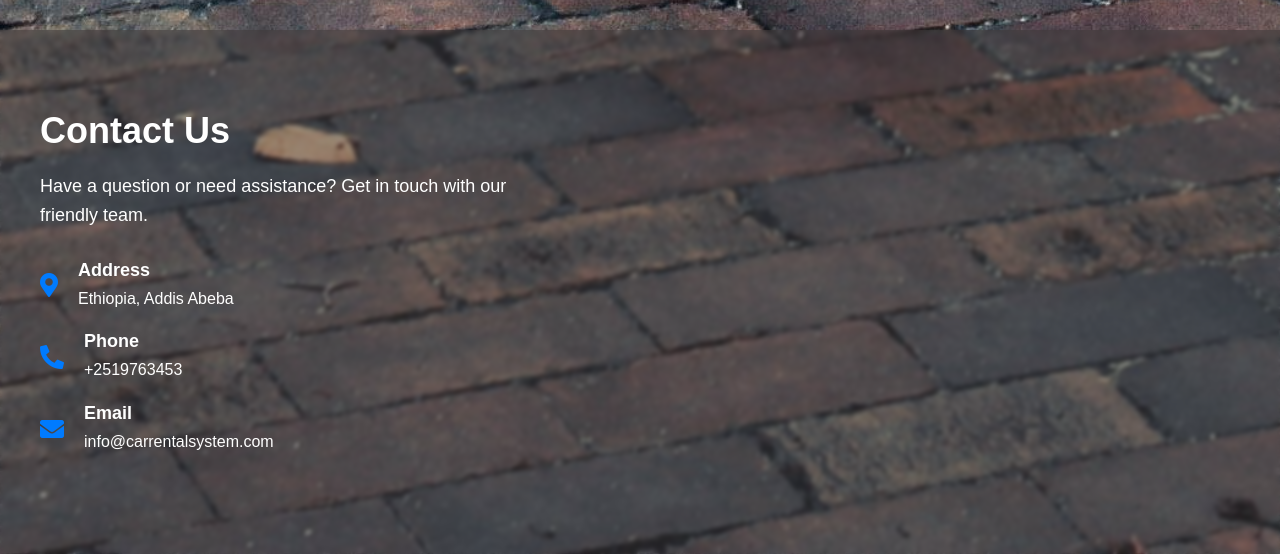
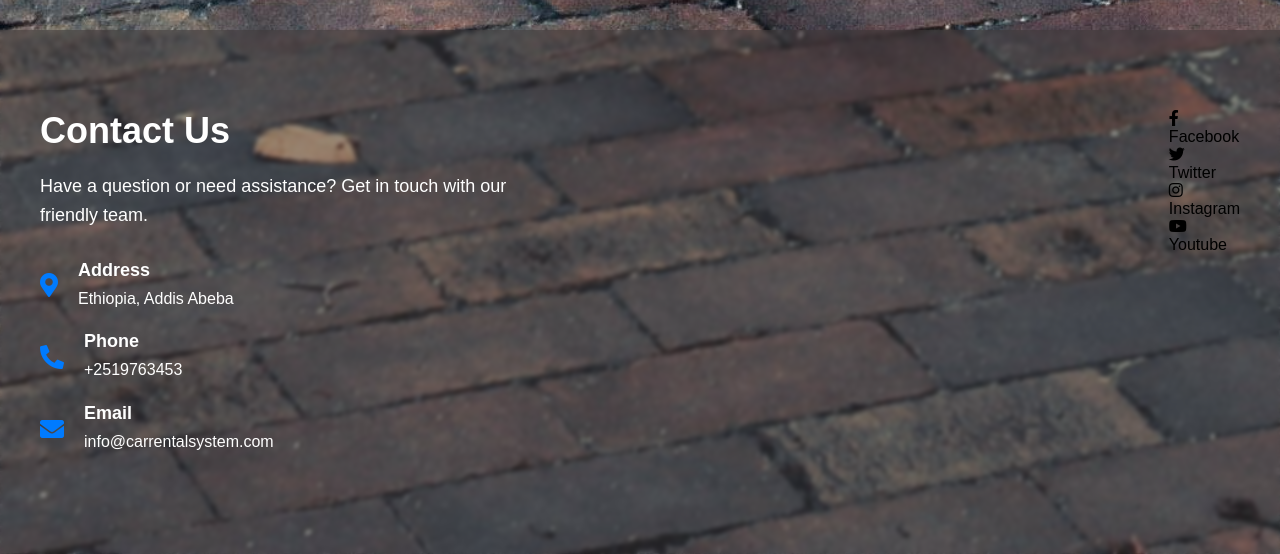
Before and after one commit to hilwa173/CAR_RENTAL_SYSTEM, a PHP site: page /index.html in a window 1280 px wide. Shown: the part 4347-4901 px from the top of the page. Run offline with PHP 8.4, Linux system fonts and the light colour scheme.

Commit message:
first task car rental

```diff
--- a/index.css
+++ b/index.css
@@ -408,7 +408,7 @@
 }
 
 
-/* Contact Section */
+/*  Section */
 .contact {
     padding: 80px 0;
     background-color: rgba(61, 55, 55, 0.5);
@@ -534,7 +534,6 @@
     font-size: 24px;
     transition: background-color 0.3s;
 }
-
 .prev-page:hover {
     background-color: #555;
 }
--- a/index.html
+++ b/index.html
@@ -288,7 +288,29 @@
             </ul>
         </div>
 
+
+<div class="wrapper">
+    <div class="buttonSo">
+<div class="icon"><i class="fab fa-facebook-f"></i></div>
+<span>Facebook</span>
     </div>
+
+    <div class="buttonSo">
+        <div class="icon"><i class="fab fa-twitter"></i></div>
+        <span>Twitter</span>
+    </div>
+
+    <div class="buttonSo">
+        <div class="icon"><i class="fab fa-instagram"></i></div>
+        <span>Instagram</span>
+    </div>
+
+    <div class="buttonSo">
+        <div class="icon"><i class="fab fa-youtube"></i></div>
+        <span>Youtube</span>
+    </div>
+  </div>
+</div>
 </section>
     <script src="index.js"></script>
 
```
